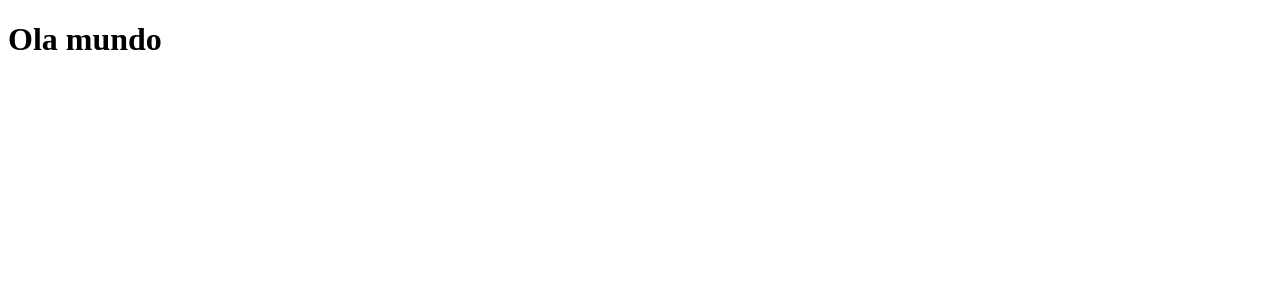
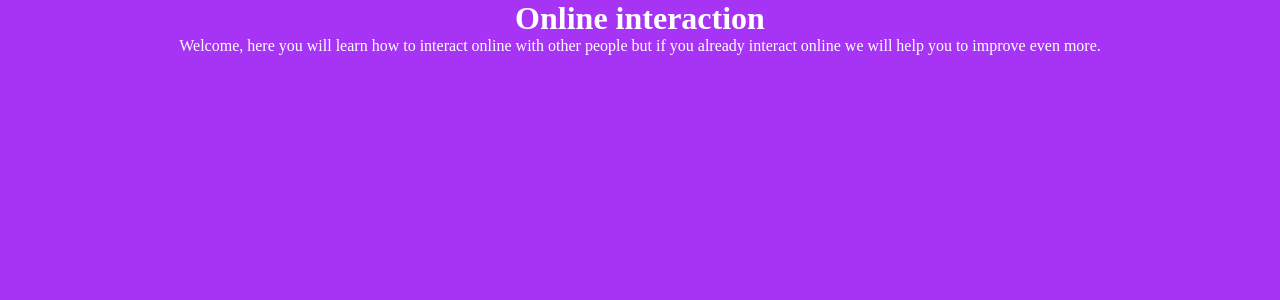
Before and after one commit to ricardosousabr/online-interaction, a Next.js app: page / in a window 1280 px wide. Shown: the top 300 px of the page. Built offline with nearby package versions, Linux system fonts and the light colour scheme.

Commit message:
style: create global styling

```diff
--- a/pages/_app.jsx
+++ b/pages/_app.jsx
@@ -1,4 +1,6 @@
 import React from 'react';
+import '../styles/global.scss';
+import '../styles/home.scss';
 
 function MyApp({ Component, pageProps }) {
   return <Component {...pageProps} />;
--- a/pages/index.jsx
+++ b/pages/index.jsx
@@ -1,5 +1,19 @@
 import React from 'react';
 
 export default function Home() {
-  return <h1>Ola mundo</h1>;
+  return (
+    <div id="">
+      <div>
+        <h1>Online interaction</h1>
+      </div>
+      <div>
+        <p>
+          Welcome, here you will learn how to interact online with other people
+          but if you already interact online we will help you to improve even
+          more.
+        </p>
+      </div>
+      <div></div>
+    </div>
+  );
 }
--- a/styles/global.scss
+++ b/styles/global.scss
@@ -0,0 +1,10 @@
+* {
+  margin: 0;
+  padding: 0;
+  box-sizing: border-box;
+}
+
+body {
+  background: rgb(167, 51, 245);
+  color: white;
+}
--- /dev/null
+++ b/styles/home.scss
@@ -0,0 +1,5 @@
+div {
+  display: flex;
+  flex-direction: column;
+  align-items: center;
+}
```
